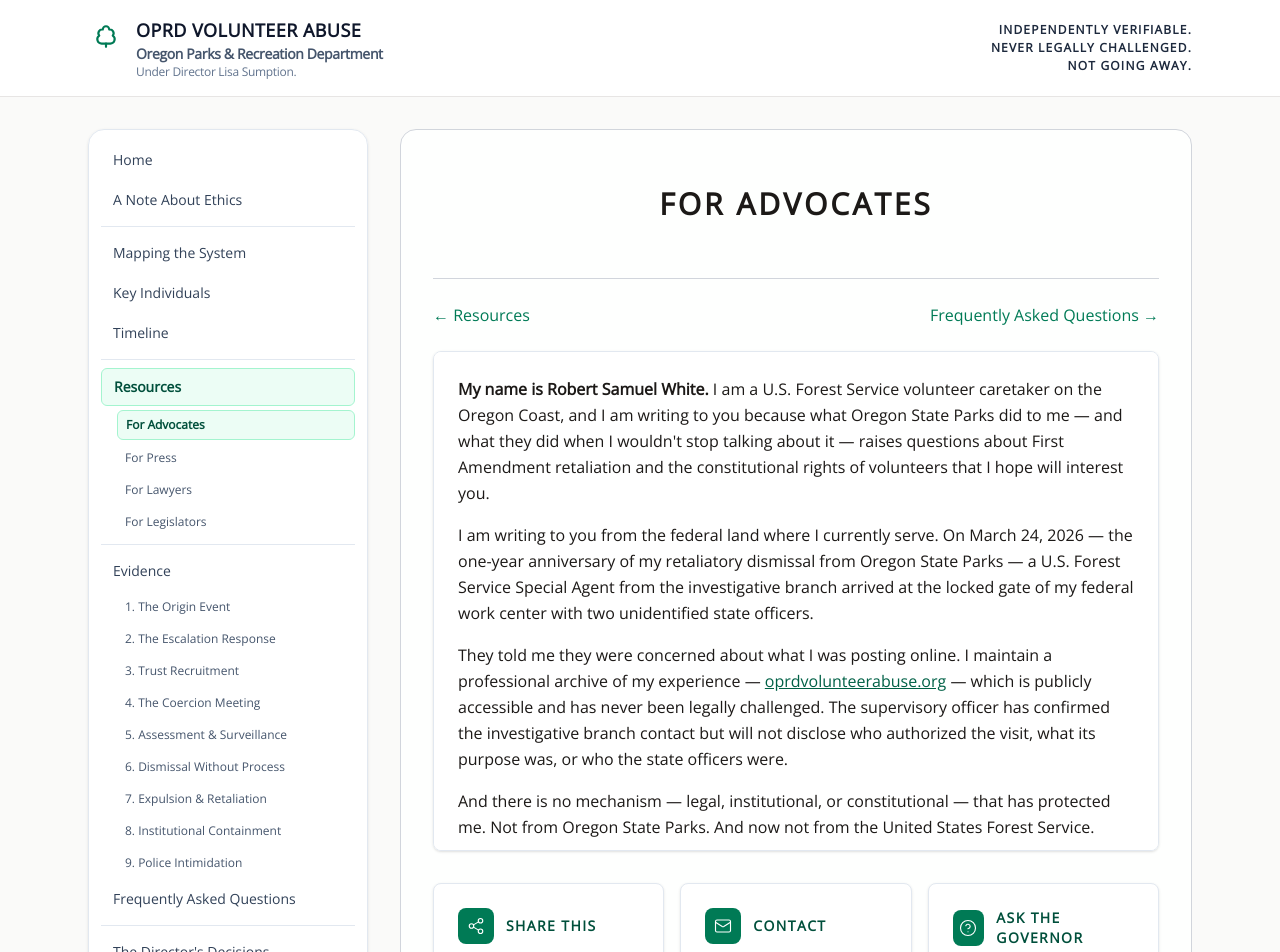
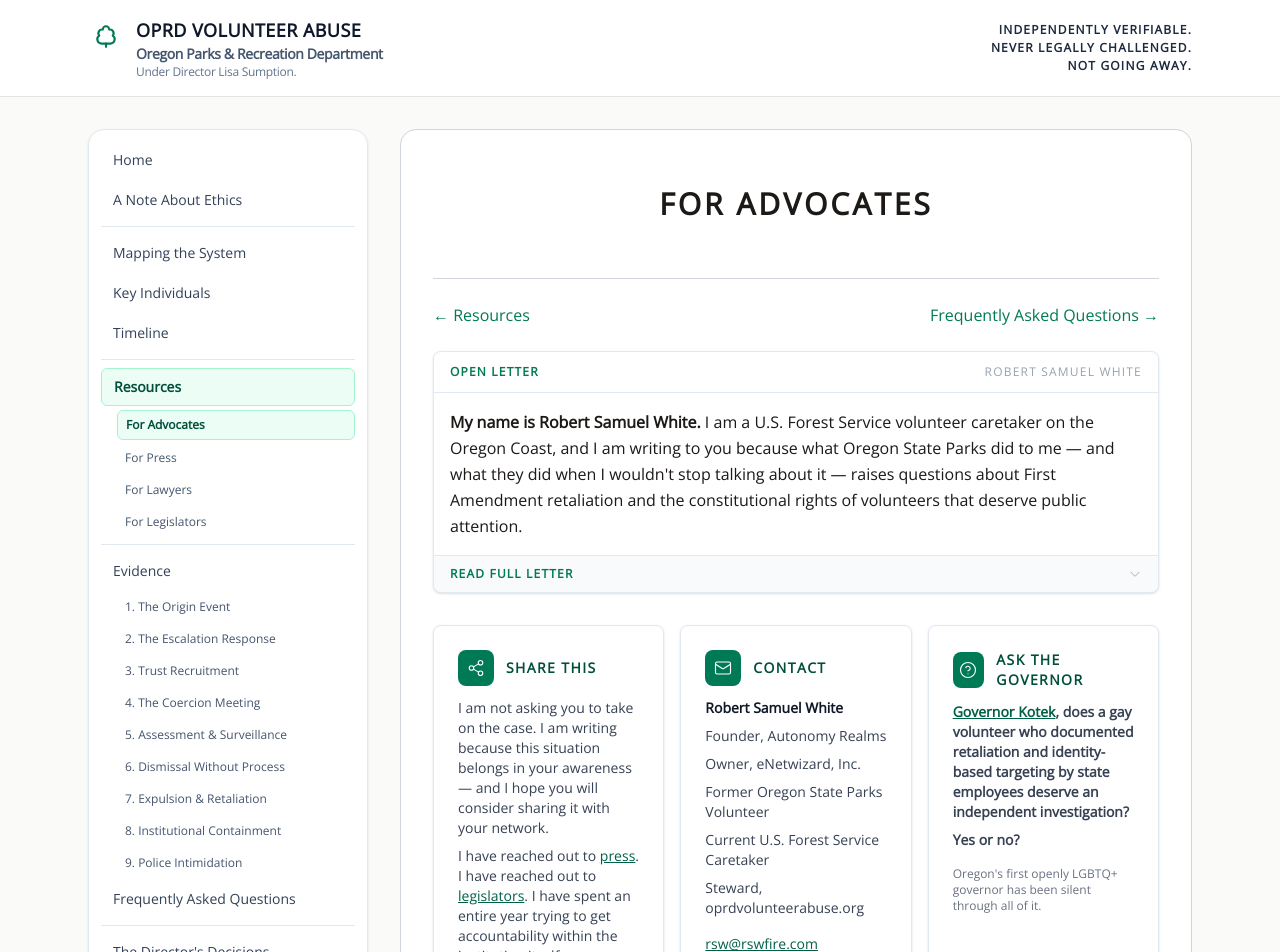
Before and after one commit to rswfire/rswfire.oprd, a Next.js app: page /resources/advocates in a window 1280 px wide. Shown: the top 952 px of the page. Built offline with nearby package versions, Linux system fonts and the light colour scheme.

Commit message:
Updated Resources/*

```diff
--- a/components/resources/AdvocateLetter.tsx
+++ b/components/resources/AdvocateLetter.tsx
@@ -1,15 +1,32 @@
 // components/resources/AdvocateLetter.tsx
+"use client";
+
+import { useState } from "react";
 import Link from "next/link";
 
 export default function AdvocateLetter() {
+    const [expanded, setExpanded] = useState(false);
+
     return (
-        <div className="mt-6 max-h-[500px] overflow-y-auto border border-slate-200 rounded-lg p-6 bg-white shadow-sm">
+        <div className="my-6 rounded-lg overflow-hidden border border-slate-200 shadow-sm bg-white">
 
-            <div className="space-y-4 text-base leading-relaxed">
+            {/* ── Header bar ── */}
+            <div className="flex items-center justify-between px-4 py-3 border-b border-slate-200 bg-white">
+                <div className="text-xs font-semibold uppercase tracking-widest text-emerald-700">Open Letter</div>
+                <div className="text-xs uppercase tracking-widest text-gray-400">Robert Samuel White</div>
+            </div>
 
-                <p>
-                    <strong>My name is Robert Samuel White.</strong> I am a U.S. Forest Service volunteer caretaker on the Oregon Coast, and I am writing to you because what Oregon State Parks did to me &mdash; and what they did when I wouldn&apos;t stop talking about it &mdash; raises questions about First Amendment retaliation and the constitutional rights of volunteers that I hope will interest you.
+            {/* ── Preview (always visible) ── */}
+            <div className="px-4 py-4">
+                <p className="text-base leading-relaxed">
+                    <strong>My name is Robert Samuel White.</strong> I am a U.S. Forest Service volunteer caretaker on the Oregon Coast, and I am writing to you because what Oregon State Parks did to me &mdash; and what they did when I wouldn&apos;t stop talking about it &mdash; raises questions about First Amendment retaliation and the constitutional rights of volunteers that deserve public attention.
                 </p>
+            </div>
+
+            {/* ── Expanded content ── */}
+            {expanded && (
+                <div className="px-4 pb-4 max-h-[500px] overflow-y-auto" style={{ borderTop: '1px solid rgba(26,58,74,0.1)' }}>
+                    <div className="space-y-4 text-base leading-relaxed pt-4">
 
                         <p>
                             I am writing to you from the federal land where I currently serve. On March 24, 2026 &mdash; the one-year anniversary of my retaliatory dismissal from Oregon State Parks &mdash; a U.S. Forest Service Special Agent from the investigative branch arrived at the locked gate of my federal work center with two unidentified state officers.
@@ -23,9 +40,9 @@
                             And there is no mechanism &mdash; legal, institutional, or constitutional &mdash; that has protected me. Not from Oregon State Parks. And now not from the United States Forest Service.
                         </p>
 
-                <hr className="my-6 border-t border-gray-200" />
+                        <hr className="my-6 border-t" style={{ borderColor: 'rgba(26,58,74,0.1)' }} />
 
-                <h3 className="text-lg font-bold uppercase tracking-widest text-gray-900">What They Did</h3>
+                        <h3 style={{ fontFamily: 'var(--font-dm-mono), monospace', fontSize: '11px', letterSpacing: '0.2em', color: '#4a6475', textTransform: 'uppercase' }}>What They Did</h3>
 
                         <p>
                             In February 2025, I was a volunteer at <Link href="https://stateparks.oregon.gov/index.cfm?do=park.profile&parkId=95" target="_blank" className="underline text-emerald-800 hover:text-emerald-600">Honeyman State Park</Link> on the Oregon Coast. I sent an email at 6AM asking for operational clarity during a power outage. My supervisor responded dismissively. I named her tone in a follow-up email.
@@ -46,7 +63,7 @@
                         </p>
 
                         <p>
-                    The following day, their regional coordinator called to contain the situation. She weaponized personal disclosures I had made in trust to paint me as unstable. She ignored every declaration I made about the inappropriate treatment I had received and instead framed me as paranoid and delusional. And this from someone with explicit DEI training and employment background. I recorded <Link href="/evidence/expulsion" className="underline text-emerald-800 hover:text-emerald-600">30 minutes and 56 seconds</Link> of that call.
+                            The following day, Allison Watson called to contain the situation. She weaponized personal disclosures I had made in trust to paint me as unstable. She ignored every declaration I made about the inappropriate treatment I had received and instead framed me as paranoid and delusional. And this from someone with explicit DEI training and employment background. I recorded <Link href="/evidence/expulsion" className="underline text-emerald-800 hover:text-emerald-600">30 minutes and 56 seconds</Link> of that call.
                         </p>
 
                         <p>
@@ -57,22 +74,22 @@
                             That is First Amendment retaliation. In writing. On state letterhead.
                         </p>
 
-                <hr className="my-6 border-t border-gray-200" />
+                        <hr className="my-6 border-t" style={{ borderColor: 'rgba(26,58,74,0.1)' }} />
 
-                <h3 className="text-lg font-bold uppercase tracking-widest text-gray-900">Why They Did It</h3>
+                        <h3 style={{ fontFamily: 'var(--font-dm-mono), monospace', fontSize: '11px', letterSpacing: '0.2em', color: '#4a6475', textTransform: 'uppercase' }}>Why They Did It</h3>
 
                         <p>
                             They expelled me because I documented what they did. That&apos;s not an allegation. That&apos;s what the letter says.
                         </p>
 
-                <hr className="my-6 border-t border-gray-200" />
+                        <hr className="my-6 border-t" style={{ borderColor: 'rgba(26,58,74,0.1)' }} />
 
-                <h3 className="text-lg font-bold uppercase tracking-widest text-gray-900">What Happened When I Tried to Get Accountability</h3>
+                        <h3 style={{ fontFamily: 'var(--font-dm-mono), monospace', fontSize: '11px', letterSpacing: '0.2em', color: '#4a6475', textTransform: 'uppercase' }}>What Happened When I Tried to Get Accountability</h3>
 
                         <p>I spent a year trying every legitimate channel available to me. Every one failed.</p>
 
                         <p>
-                    <Link href="/lisa-sumption/closure" className="underline text-emerald-800 hover:text-emerald-600">Director Lisa Sumption</Link> closed communication by characterizing my comprehensive documented evidence <em>emotional processing</em>. <Link href="/governor-kotek" className="underline text-emerald-800 hover:text-emerald-600">Governor Tina Kotek</Link> never responded &mdash; not once, not even an acknowledgment. Deputy Director <Link href="/evidence/containment" className="underline text-emerald-800 hover:text-emerald-600">J.R. Collier</Link> characterized documented constitutional violation as <em>dissatisfaction with a volunteer management decision</em>.
+                            <Link href="/lisa-sumption/closure" className="underline text-emerald-800 hover:text-emerald-600">Director Lisa Sumption</Link> closed communication by characterizing my comprehensive documented evidence as <em>emotional processing</em>. <Link href="/governor-kotek" className="underline text-emerald-800 hover:text-emerald-600">Governor Tina Kotek</Link> never responded &mdash; not once, not even an acknowledgment. Deputy Director <Link href="/evidence/containment" className="underline text-emerald-800 hover:text-emerald-600">J.R. Collier</Link> characterized documented constitutional violation as <em>dissatisfaction with a volunteer management decision</em>.
                         </p>
 
                         <p>
@@ -81,9 +98,9 @@
 
                         <p className="font-semibold">And then.</p>
 
-                <hr className="my-6 border-t border-gray-200" />
+                        <hr className="my-6 border-t" style={{ borderColor: 'rgba(26,58,74,0.1)' }} />
 
-                <h3 className="text-lg font-bold uppercase tracking-widest text-gray-900">What They Did on the Anniversary</h3>
+                        <h3 style={{ fontFamily: 'var(--font-dm-mono), monospace', fontSize: '11px', letterSpacing: '0.2em', color: '#4a6475', textTransform: 'uppercase' }}>What They Did on the Anniversary</h3>
 
                         <p>
                             On March 24, 2026 &mdash; the one year anniversary of my dismissal &mdash; three officers arrived at a locked federal gate on restricted federal land where I serve as U.S. Forest Service caretaker. They did not identify their agency. They told me they were <em>concerned about what I was posting online</em>.
@@ -105,9 +122,9 @@
                             And I still do not have confirmation this was sanctioned activity by any of them. The visit is <Link href="/evidence/police-intimidation" className="underline text-emerald-800 hover:text-emerald-600">documented</Link>.
                         </p>
 
-                <hr className="my-6 border-t border-gray-200" />
+                        <hr className="my-6 border-t" style={{ borderColor: 'rgba(26,58,74,0.1)' }} />
 
-                <h3 className="text-lg font-bold uppercase tracking-widest text-gray-900">What This Case Is Actually About</h3>
+                        <h3 style={{ fontFamily: 'var(--font-dm-mono), monospace', fontSize: '11px', letterSpacing: '0.2em', color: '#4a6475', textTransform: 'uppercase' }}>What This Case Is Actually About</h3>
 
                         <p className="font-semibold">There was no mechanism that kept me safe in their parks.</p>
 
@@ -125,14 +142,7 @@
                             I am seeking an attorney willing to take this case to the United States Supreme Court to establish that volunteers retain First Amendment protections and cannot be subjected to institutional retaliation without recourse. I am not seeking a settlement. I am not willing to sign an NDA. I want the structural gap closed. For everyone.
                         </p>
 
-                <hr className="my-6 border-t border-gray-200" />
-
-                <h3 className="text-lg font-bold uppercase tracking-widest text-gray-900">The Record</h3>
-
-                <p>Everything described above is documented, independently verifiable, and never legally challenged.</p>
-                <p>The full archive: <Link href="/" className="underline text-emerald-800 hover:text-emerald-600">oprdvolunteerabuse.org</Link></p>
-
-                <hr className="my-6 border-t border-gray-200" />
+                        <hr className="my-6 border-t" style={{ borderColor: 'rgba(26,58,74,0.1)' }} />
 
                         <div className="space-y-1 text-sm text-gray-600">
                             <div className="font-semibold text-gray-900">Robert Samuel White</div>
@@ -144,6 +154,25 @@
                         </div>
 
                     </div>
+                </div>
+            )}
+
+            {/* ── Toggle ── */}
+            <button
+                onClick={() => setExpanded(!expanded)}
+                className="w-full flex items-center justify-between px-4 py-2.5 border-t border-slate-200 bg-gray-50 hover:bg-gray-100 transition-colors cursor-pointer"
+            >
+                <span className="text-xs font-semibold uppercase tracking-widest text-emerald-700">
+                    {expanded ? "Collapse Letter" : "Read Full Letter"}
+                </span>
+                <svg
+                    className="w-3.5 h-3.5 text-gray-400 transition-transform duration-200"
+                    style={{ transform: expanded ? 'rotate(180deg)' : 'rotate(0deg)' }}
+                    fill="none" viewBox="0 0 24 24" stroke="currentColor"
+                >
+                    <path strokeLinecap="round" strokeLinejoin="round" strokeWidth={1.5} d="M19 9l-7 7-7-7" />
+                </svg>
+            </button>
 
         </div>
     );
```
Also changed, not shown: app/(archive)/resources/lawyers/page.tsx (+21 -4 lines). Lines whose indentation alone changed are shown as unchanged.
